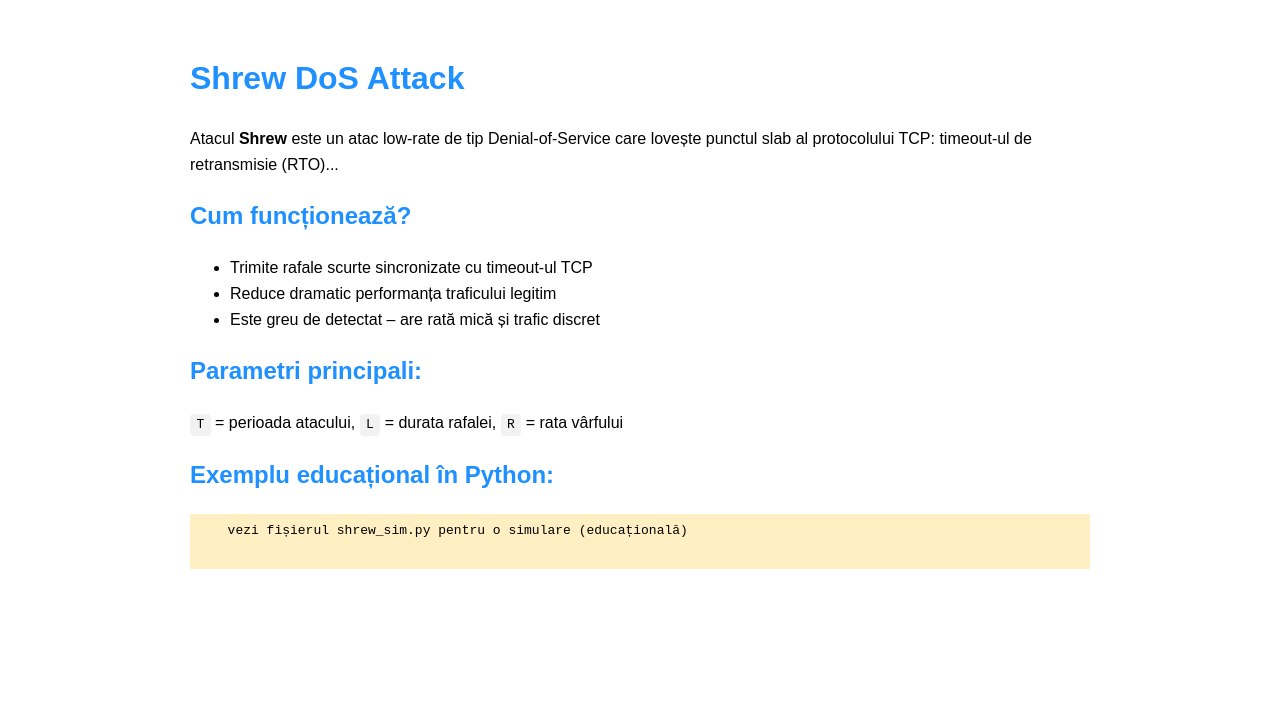
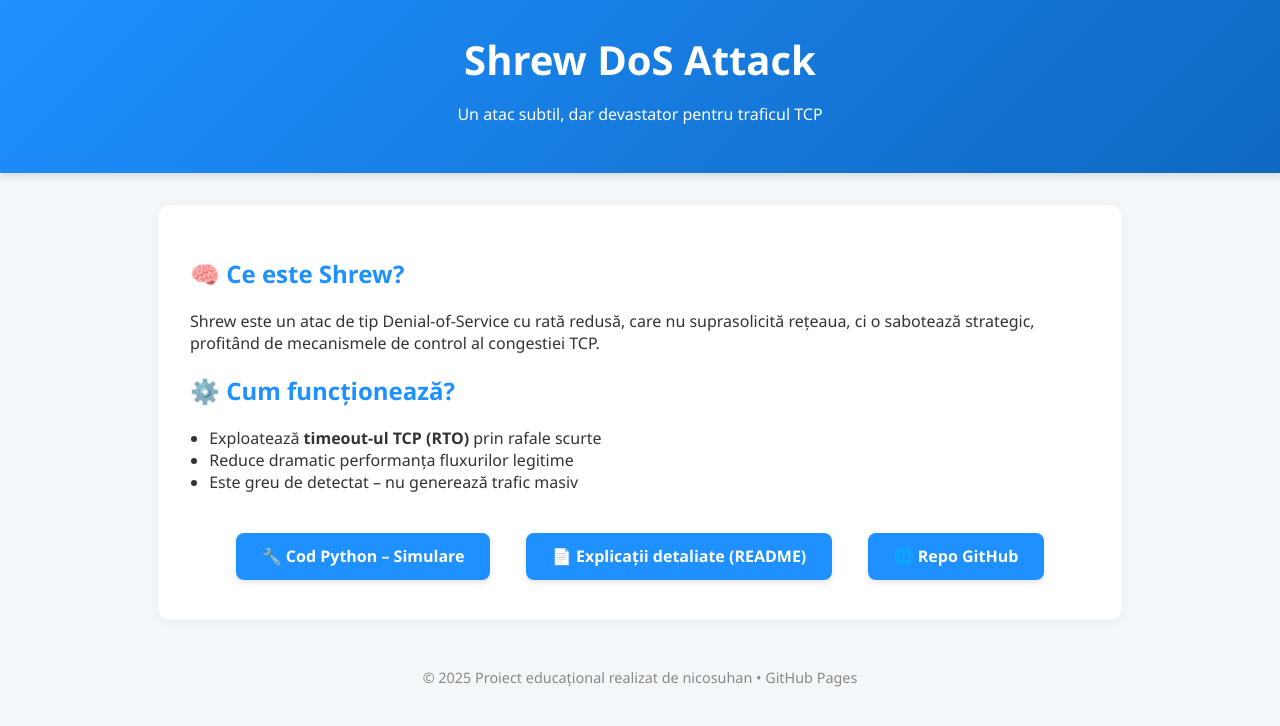
Before and after one commit to nicosuhan/Shrew-dos-attack, a plain HTML site: page index.html in a window 1280 px wide. Drawn offline with Linux system fonts and the light colour scheme.

Commit message:
Update index.html

```diff
--- a/index.html
+++ b/index.html
@@ -5,26 +5,102 @@
   <meta name="viewport" content="width=device-width, initial-scale=1.0"/>
   <title>Shrew DoS Attack</title>
   <style>
-    body { font-family: Arial, sans-serif; max-width: 900px; margin: auto; padding: 2rem; line-height: 1.6; }
-    h1, h2 { color: #1e90ff; }
-    code { background-color: #f2f2f2; padding: 0.2rem 0.4rem; border-radius: 4px; }
-    .highlight { background-color: #ffefc3; padding: 0.4rem; }
+    body {
+      margin: 0;
+      font-family: 'Segoe UI', Tahoma, Geneva, Verdana, sans-serif;
+      background: #f4f7fa;
+      color: #333;
+    }
+
+    header {
+      background: linear-gradient(135deg, #1e90ff, #0f68c0);
+      color: white;
+      padding: 2rem;
+      text-align: center;
+      box-shadow: 0 4px 6px rgba(0, 0, 0, 0.1);
+    }
+
+    header h1 {
+      margin: 0;
+      font-size: 2.5rem;
+    }
+
+    main {
+      max-width: 900px;
+      margin: 2rem auto;
+      background: white;
+      padding: 2rem;
+      border-radius: 12px;
+      box-shadow: 0 2px 10px rgba(0, 0, 0, 0.05);
+    }
+
+    h2 {
+      color: #1e90ff;
+    }
+
+    ul {
+      padding-left: 1.2rem;
+    }
+
+    .button-container {
+      margin-top: 2rem;
+      text-align: center;
+    }
+
+    .button-container a {
+      display: inline-block;
+      margin: 0.5rem 1rem;
+      padding: 0.8rem 1.6rem;
+      background-color: #1e90ff;
+      color: white;
+      text-decoration: none;
+      border-radius: 8px;
+      font-weight: bold;
+      transition: all 0.3s ease;
+      box-shadow: 0 3px 6px rgba(0,0,0,0.1);
+    }
+
+    .button-container a:hover {
+      background-color: #0f68c0;
+      transform: translateY(-2px);
+    }
+
+    footer {
+      text-align: center;
+      margin-top: 3rem;
+      font-size: 0.9rem;
+      color: #888;
+    }
   </style>
 </head>
 <body>
-  <h1>Shrew DoS Attack</h1>
-  <p>Atacul <strong>Shrew</strong> este un atac low-rate de tip Denial-of-Service care lovește punctul slab al protocolului TCP: timeout-ul de retransmisie (RTO)...</p>
-  <h2>Cum funcționează?</h2>
-  <ul>
-    <li>Trimite rafale scurte sincronizate cu timeout-ul TCP</li>
-    <li>Reduce dramatic performanța traficului legitim</li>
-    <li>Este greu de detectat – are rată mică și trafic discret</li>
-  </ul>
-  <h2>Parametri principali:</h2>
-  <p><code>T</code> = perioada atacului, <code>L</code> = durata rafalei, <code>R</code> = rata vârfului</p>
-  <h2>Exemplu educațional în Python:</h2>
-  <pre class="highlight">
-    vezi fișierul shrew_sim.py pentru o simulare (educațională)
-  </pre>
+  <header>
+    <h1>Shrew DoS Attack</h1>
+    <p>Un atac subtil, dar devastator pentru traficul TCP</p>
+  </header>
+
+  <main>
+    <h2>🧠 Ce este Shrew?</h2>
+    <p>
+      Shrew este un atac de tip Denial-of-Service cu rată redusă, care nu suprasolicită rețeaua, ci o sabotează strategic, profitând de mecanismele de control al congestiei TCP.
+    </p>
+
+    <h2>⚙️ Cum funcționează?</h2>
+    <ul>
+      <li>Exploatează <strong>timeout-ul TCP (RTO)</strong> prin rafale scurte</li>
+      <li>Reduce dramatic performanța fluxurilor legitime</li>
+      <li>Este greu de detectat – nu generează trafic masiv</li>
+    </ul>
+
+    <div class="button-container">
+      <a href="shrew_sim.py" target="_blank">🔧 Cod Python – Simulare</a>
+      <a href="README.md" target="_blank">📄 Explicații detaliate (README)</a>
+      <a href="https://github.com/nicosuhan/Shrew-dos-attack" target="_blank">🌐 Repo GitHub</a>
+    </div>
+  </main>
+
+  <footer>
+    &copy; 2025 Proiect educațional realizat de nicosuhan • GitHub Pages
+  </footer>
 </body>
 </html>
```
